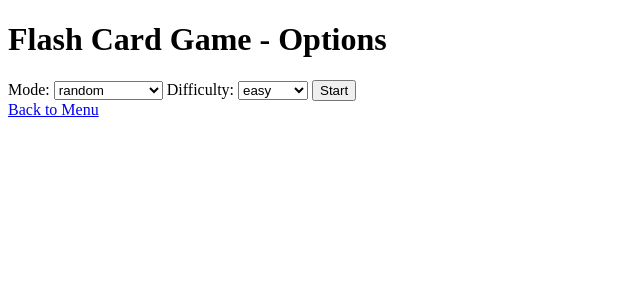
After one commit to PatrykWidz/learning-italian-app, a Flask app: page /flash-card-options in a window 1280 px wide. The commit adds this page. Shown: the top 300 px of the page, without its empty margins (0-640 px from the left). Run offline with Flask 3, Linux system fonts and the light colour scheme.

Commit message:
feat: add game option menus and back navigation

```diff
--- a/main.py
+++ b/main.py
@@ -3,7 +3,7 @@ import pandas
 import logging
 logging.basicConfig(level=logging.INFO)
 
-from flask import Flask, render_template, request
+from flask import Flask, render_template, request, redirect, url_for
 from dotenv import load_dotenv
 from db.connection import Session, init_db
 from repo.dictionary_crud import DictionaryRepository
@@ -16,6 +16,12 @@ FLASH_CARD_GAME_DIFFICULTY_SETTINGS = {
     "easy": {"x": 4, "y": 3},
     "medium": {"x": 5, "y": 4},
     "hard": {"x": 6, "y": 5}
+}
+
+VOCABULARY_TEST_DIFFICULTY_SETTINGS = {
+    "easy": 10,
+    "medium": 20,
+    "hard": 30,
 }
 
 #FLASH_CARD_GAME_SETTINGS = {
@@ -65,6 +71,35 @@ def get_word_list_for_game(game_mode, word_count):
 @app.route("/")
 def home():
     return render_template("menu.html")
+
+
+@app.route("/vocabulary-test-options", methods=["GET", "POST"])
+def vocabulary_test_options():
+    if request.method == "POST":
+        mode = request.form.get("mode")
+        difficulty = request.form.get("difficulty")
+        word_count = VOCABULARY_TEST_DIFFICULTY_SETTINGS[difficulty]
+        return redirect(url_for("vocabulary_test", game_mode=mode, word_count=word_count))
+    return render_template(
+        "vocabulary_test_options.html",
+        game_modes=game_modes,
+        difficulties=VOCABULARY_TEST_DIFFICULTY_SETTINGS.keys(),
+    )
+
+
+@app.route("/flash-card-options", methods=["GET", "POST"])
+def flash_card_options():
+    if request.method == "POST":
+        mode = request.form.get("mode")
+        difficulty = request.form.get("difficulty")
+        return redirect(
+            url_for("flash_card_game", game_mode=mode, game_difficulty=difficulty)
+        )
+    return render_template(
+        "flash_card_options.html",
+        game_modes=game_modes,
+        difficulties=FLASH_CARD_GAME_DIFFICULTY_SETTINGS.keys(),
+    )
 
 @app.route("/show-dictionary")
 def show_dictionary():
--- a/templates/flash_card_game.html
+++ b/templates/flash_card_game.html
@@ -26,5 +26,6 @@
             </div>
         </div>
     </div>
+    <a href="{{ url_for('home') }}">Back to Menu</a>
 </body>
 </html>
--- /dev/null
+++ b/templates/flash_card_options.html
@@ -0,0 +1,28 @@
+<!doctype html>
+<html lang="en">
+<head>
+    <meta charset="UTF-8">
+    <meta name="viewport" content="width=device-width, initial-scale=1">
+    <link rel="stylesheet" href="{{ url_for('static', filename='css/styles.css') }}">
+    <title>Flash Card Game Options</title>
+</head>
+<body>
+    <h1>Flash Card Game - Options</h1>
+    <form method="post">
+        <label for="mode">Mode:</label>
+        <select id="mode" name="mode">
+            {% for mode in game_modes %}
+            <option value="{{ mode }}">{{ mode }}</option>
+            {% endfor %}
+        </select>
+        <label for="difficulty">Difficulty:</label>
+        <select id="difficulty" name="difficulty">
+            {% for diff in difficulties %}
+            <option value="{{ diff }}">{{ diff }}</option>
+            {% endfor %}
+        </select>
+        <button type="submit">Start</button>
+    </form>
+    <a href="{{ url_for('home') }}">Back to Menu</a>
+</body>
+</html>
--- a/templates/menu.html
+++ b/templates/menu.html
@@ -11,8 +11,8 @@
     <nav class="menu">
         <h2>Games</h2>
         <ul>
-            <li><a href="{{ url_for('vocabulary_test', game_mode='random', word_count=10) }}">Vocabulary Test (Random 10 words)</a></li>
-            <li><a href="{{ url_for('flash_card_game', game_mode='random', game_difficulty='easy') }}">Flash Card Game (Easy)</a></li>
+            <li><a href="{{ url_for('vocabulary_test_options') }}">Vocabulary Test</a></li>
+            <li><a href="{{ url_for('flash_card_options') }}">Flash Card Game</a></li>
         </ul>
         <h2>Admin</h2>
         <ul>
--- a/templates/vocabulary_test.html
+++ b/templates/vocabulary_test.html
@@ -24,5 +24,6 @@
             <span class="test-word" data-id="{{ word.id }}" data-italian="{{ word.italian }}">{{ word.english }}</span>
         {% endfor %}
     </div>
+    <a href="{{ url_for('home') }}">Back to Menu</a>
 </body>
 </html>
```
Also changed, not shown: templates/vocabulary_test_options.html (added, +28 -0 lines).
